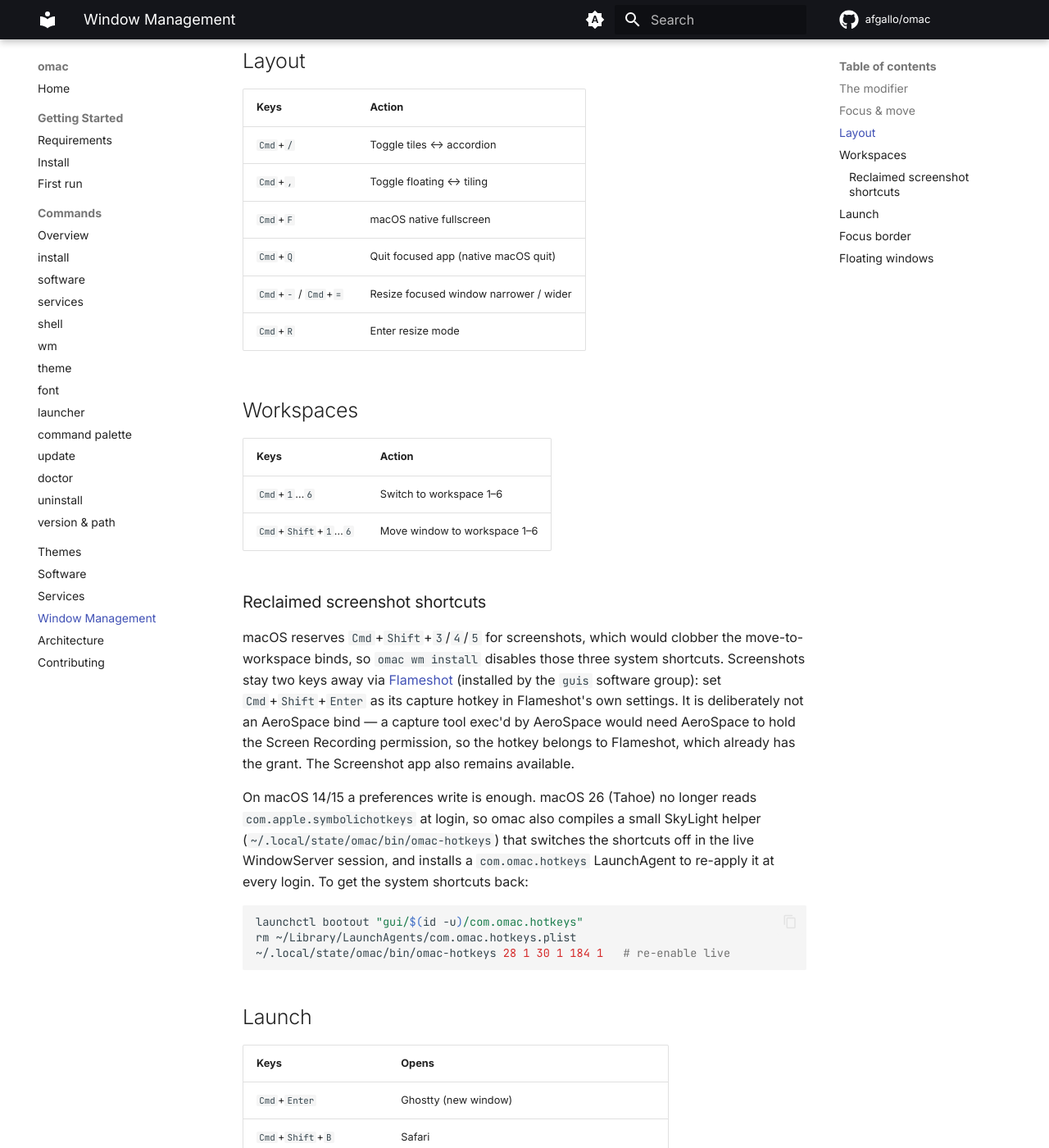
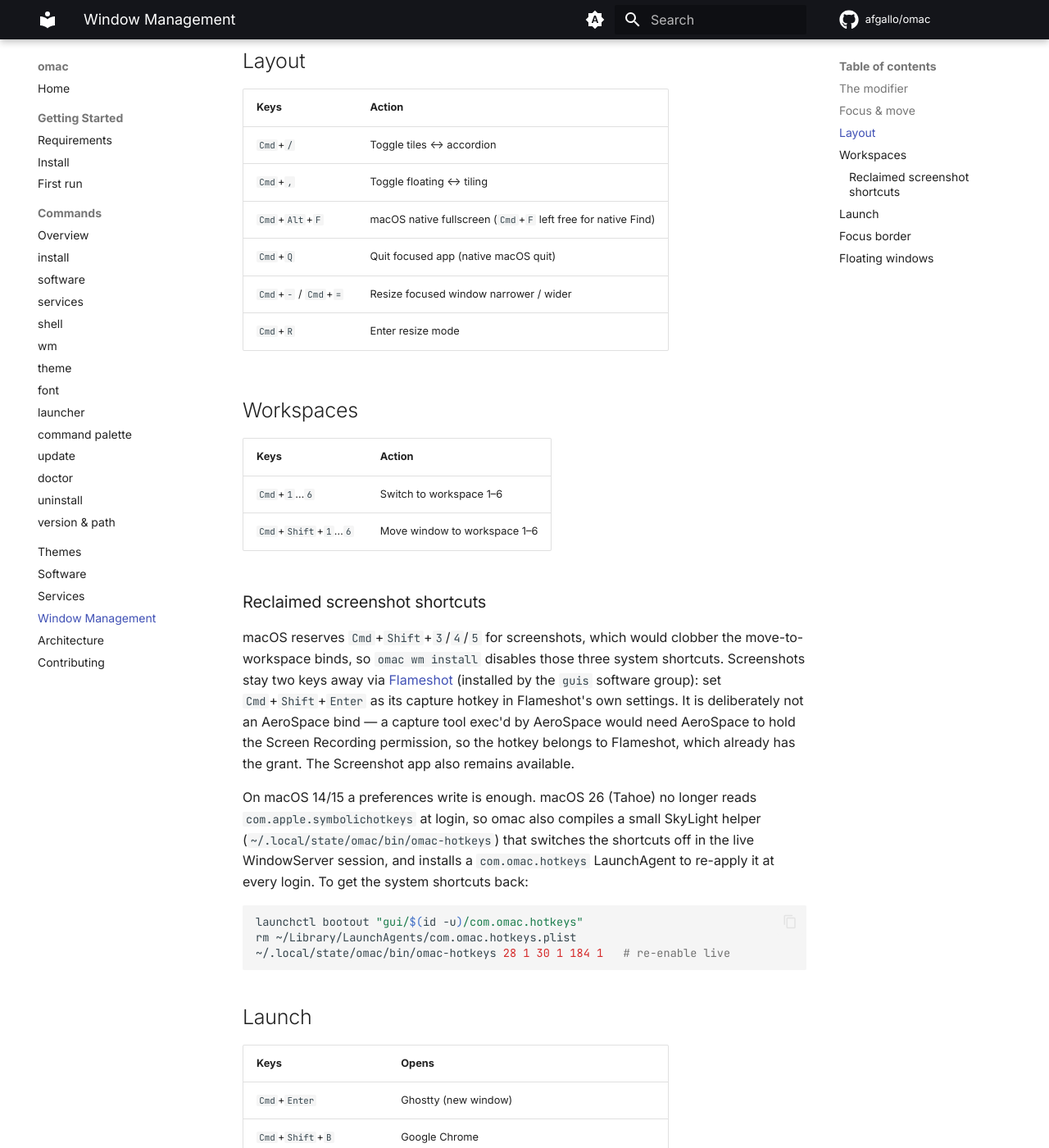
Before and after one commit to afgallo/omac, an MkDocs documentation site: the page built from docs/window-management/index.md, in a window 1280 px wide and 1400 px high, scrolled down 796 px. Shown: the whole window at 82% size. Built offline with MkDocs 1.6.1 and Material for MkDocs 9.7.7, drawn with Linux system fonts in a browser that asks for light colours; comment, search, counter and statistics services are not loaded.

Commit message:
fix(wm): open Chrome on ⌘⇧B, move fullscreen to ⌘⌥F
⌘⇧B was hardcoded to Safari while Chrome is the default browser and the
only browser omac themes (BrowserThemeColor policy). Point it at Chrome.

Also backport the ⌘F → ⌘⌥F fullscreen move that had only been applied to
the deployed ~/.config copy, leaving ⌘F free for native Find. Docs updated
to match both.

Claude-Session: https://claude.ai/code/session_01KrwoP3PsXu3j6x6YEyCRsg

```diff
--- a/docs/window-management/index.md
+++ b/docs/window-management/index.md
@@ -32,7 +32,7 @@ registers only the specific Cmd combos below as global hotkeys — every unbound
 |---|---|
 | `Cmd`+`/` | Toggle tiles ↔ accordion |
 | `Cmd`+`,` | Toggle floating ↔ tiling |
-| `Cmd`+`F` | macOS native fullscreen |
+| `Cmd`+`Alt`+`F` | macOS native fullscreen (`Cmd`+`F` left free for native Find) |
 | `Cmd`+`Q` | Quit focused app (native macOS quit) |
 | `Cmd`+`-` / `Cmd`+`=` | Resize focused window narrower / wider |
 | `Cmd`+`R` | Enter resize mode |
@@ -71,7 +71,7 @@ rm ~/Library/LaunchAgents/com.omac.hotkeys.plist
 | Keys | Opens |
 |---|---|
 | `Cmd`+`Enter` | Ghostty (new window) |
-| `Cmd`+`Shift`+`B` | Safari |
+| `Cmd`+`Shift`+`B` | Google Chrome |
 | `Cmd`+`Shift`+`N` | Visual Studio Code |
 | `Cmd`+`Shift`+`O` | Obsidian |
 | `Cmd`+`Shift`+`S` / `M` / `G` | Slack / Spotify / Signal |
```
Also changed, not shown: 1 other file.
